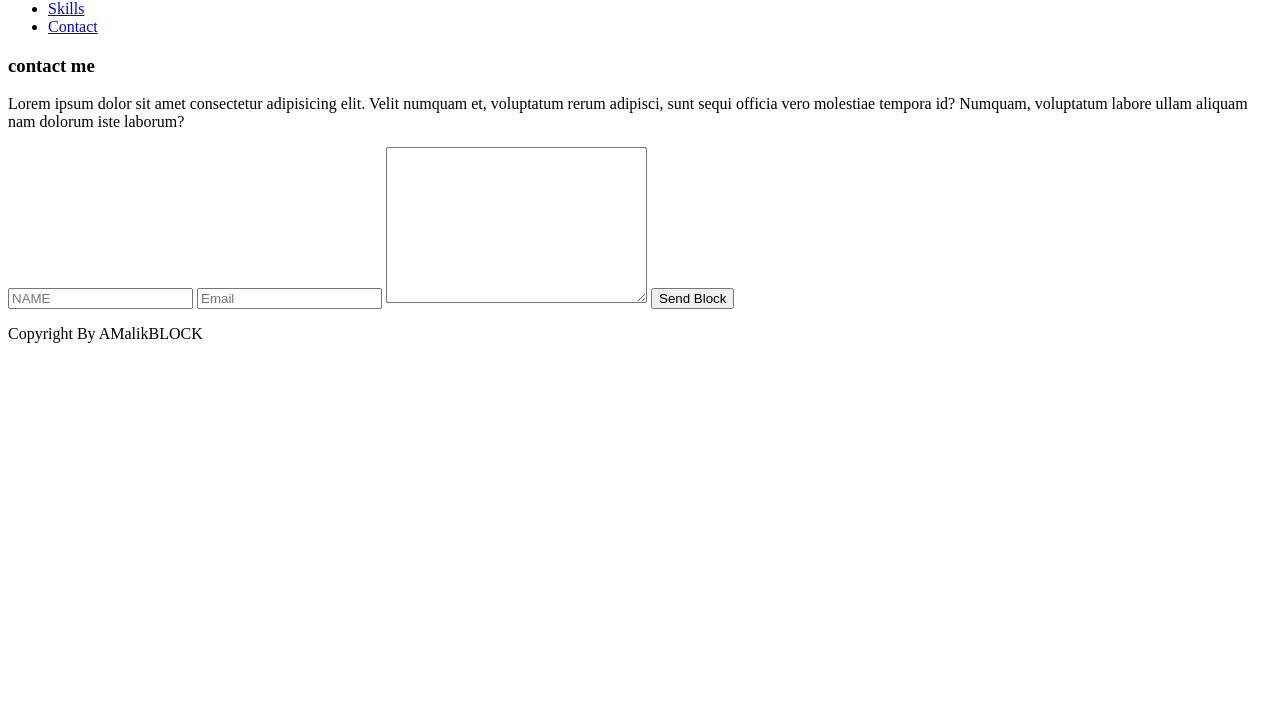
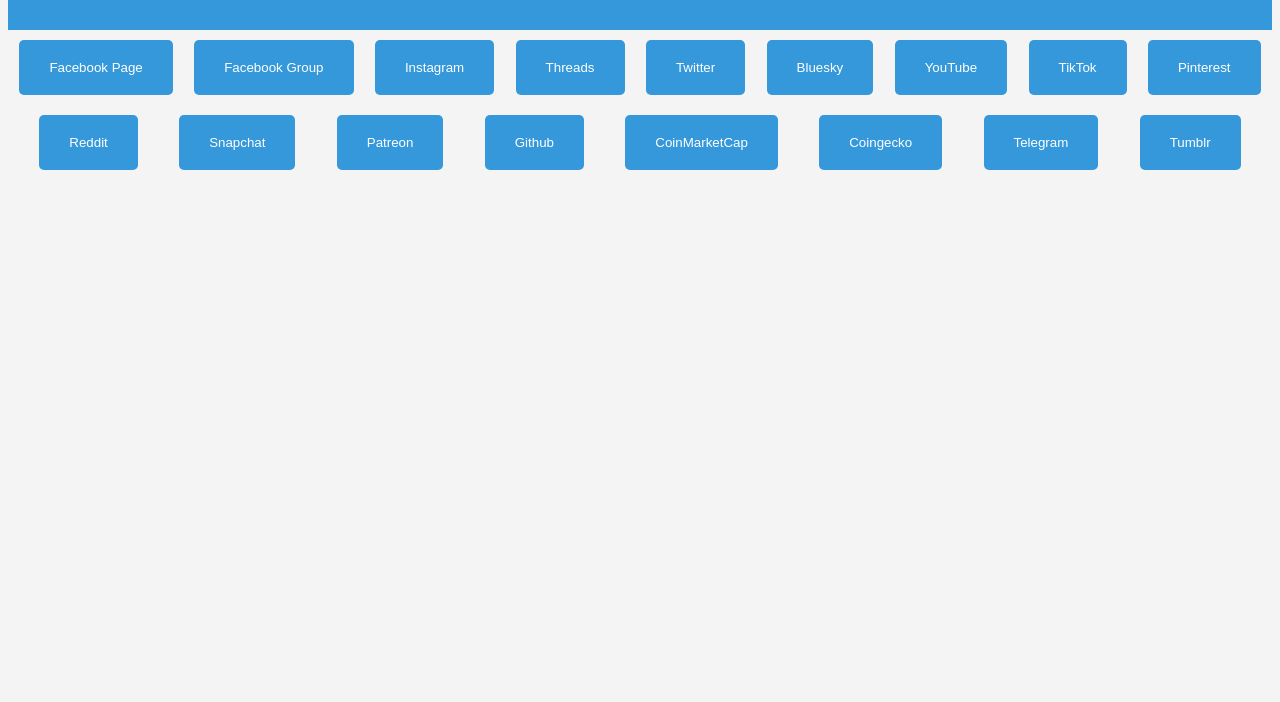
Before and after one commit to AMalikBlock/website, a plain HTML site: page index.html in a window 1280 px wide. Shown: the part 98-800 px from the top of the page. Drawn offline with Linux system fonts and the light colour scheme.

Commit message:
added social platforms and css

```diff
--- a/index.html
+++ b/index.html
@@ -1,53 +1,152 @@
 <!DOCTYPE html>
 <html lang="en">
+<head>
+    <meta charset="UTF-8">
+    <meta name="viewport" content="width=device-width, initial-scale=1.0">
+    <title>AMalikBlock - Social Media</title>
+    <style>
+        body {
+            font-family: Arial, sans-serif;
+            background-color: #f4f4f4;
+        }
 
-<head>
-  <meta charset="utf-8">
-  <meta name="viewport" content="width=device-width, initial-scale=1">
-  <title>AMalikBLOCK</title>
-  <link rel="stylesheet" href="style.css">
+        .main-header {
+            text-align: center;
+            padding: 20px 0;
+            background-color: #3498db;
+        }
+
+        .main-header h1 {
+            color: #fff;
+        }
+
+        .button-container {
+            display: flex;
+            flex-wrap: wrap;
+            justify-content: space-evenly;
+        }
+
+        .social-button {
+            margin: 10px;
+            text-align: center;
+        }
+
+        .social-button a {
+            text-decoration: none;
+        }
+
+        .social-button button {
+            background-color: #3498db;
+            color: #fff;
+            border: none;
+            padding: 20px 30px;
+            border-radius: 5px;
+            cursor: pointer;
+            transition: background-color 0.3s ease;
+        }
+
+        .social-button button:hover {
+            background-color: #2980b9;
+        }
+
+        .social-logo {
+            display: block;
+            width: 100px; /* Adjust the size as needed */
+            height: auto;
+            margin: 10px auto;
+        }
+    </style>
 </head>
-
 <body>
-  <h1>AMalikBLOCK</h1>
-
-    <nav class="site-nav grid"></nav>
-
-    <ul>
-        <li><a href="#The Block">The Block</a></li>
-        <li><a href="Skills">Skills</a></li>
-        <li><a href="Contact">Contact</a></li>
-    </ul>
-
-
-    <section id="intro" class="grid">
-
-    </section>
-
-    <section id="contact">
-        <h3>contact me</h3>
-        <p class="leading">Lorem ipsum dolor sit amet consectetur adipisicing elit. Velit numquam et, voluptatum rerum adipisci, sunt sequi officia vero molestiae tempora id? Numquam, voluptatum labore ullam aliquam nam dolorum iste laborum?</p>
-        <form>
-            <input text="text" placeholder="NAME">
-            <input text="text" placeholder="Email">
-            <textarea name="" id="" cols="30" rows="10"></textarea>
-            <button class="button">Send Block</button>
-        </form>
-    </section>
-
-    <footer>
-
-        <div class="grid">
-            <p class="copyright">Copyright By AMalikBLOCK</p>
-
+    <div class="main-header">
+        <h1>AMalikBlock</h1>
+    </div>
+    <div class="button-container">
+        <div class="social-button">
+            <a href="https://www.facebook.com/YOUR_PAGE_URL" target="_blank">
+                <button>Facebook Page</button>
+            </a>
         </div>
-    </footer>
-
-
-
-
-
-
+        <div class="social-button">
+            <a href="https://www.facebook.com/groups/YOUR_GROUP_URL" target="_blank">
+                <button>Facebook Group</button>
+            </a>
+        </div>
+        <div class="social-button">
+            <a href="https://www.instagram.com/YOUR_INSTAGRAM" target="_blank">
+                <button>Instagram</button>
+            </a>
+        </div>
+        <div class="social-button">
+            <a href="https://www.example.com/threads" target="_blank">
+                <button>Threads</button>
+            </a>
+        </div>
+        <div class="social-button">
+            <a href="https://twitter.com/AMalikBlock" target="_blank">
+                <button>Twitter</button>
+            </a>
+        </div>
+        <div class="social-button">
+            <a href="https://bluesky.com" target="_blank">
+                <button>Bluesky</button>
+            </a>
+        </div>
+        <div class="social-button">
+            <a href="https://www.youtube.com/channel/UC5V0eM7g-iYXV_TFifdPTtQ" target="_blank">
+                <button>YouTube</button>
+            </a>
+        </div>
+        <div class="social-button">
+            <a href="https://www.tiktok.com/@amalikblock" target="_blank">
+                <button>TikTok</button>
+            </a>
+        </div>
+        <div class="social-button">
+            <a href="https://www.pinterest.co.uk/amaliktech/?actingBusinessId=949344933859476670" target="_blank">
+                <button>Pinterest</button>
+            </a>
+        </div>
+        <div class="social-button">
+            <a href="https://www.reddit.com/user/AMalikBlock" target="_blank">
+                <button>Reddit</button>
+            </a>
+        </div>
+        <div class="social-button">
+            <a href="https://www.example.com/snapchat" target="_blank">
+                <button>Snapchat</button>
+            </a>
+        </div>
+        <div class="social-button">
+            <a href="https://patreon.com/AMalikBlock" target="_blank">
+                <button>Patreon</button>
+            </a>
+        </div>
+        <div class="social-button">
+            <a href="https://github.com/AMalikBlock" target="_blank">
+                <button>Github</button>
+            </a>
+        </div>
+        <div class="social-button">
+            <a href="https://coinmarketcap.com/community/profile/AMalikBlock/" target="_blank">
+                <button>CoinMarketCap</button>
+            </a>
+        </div>
+        <div class="social-button">
+            <a href="https://www.example.com/coingecko" target="_blank">
+                <button>Coingecko</button>
+            </a>
+        </div>
+        <div class="social-button">
+            <a href="https://t.me/+9cF6dQaKbBFmNDg0" target="_blank">
+                <button>Telegram</button>
+            </a>
+        </div>
+        <div class="social-button">
+            <a href="https://www.tumblr.com/amalikblock" target="_blank">
+                <button>Tumblr</button>
+            </a>
+        </div>
+    </div>
 </body>
-
 </html>
```
